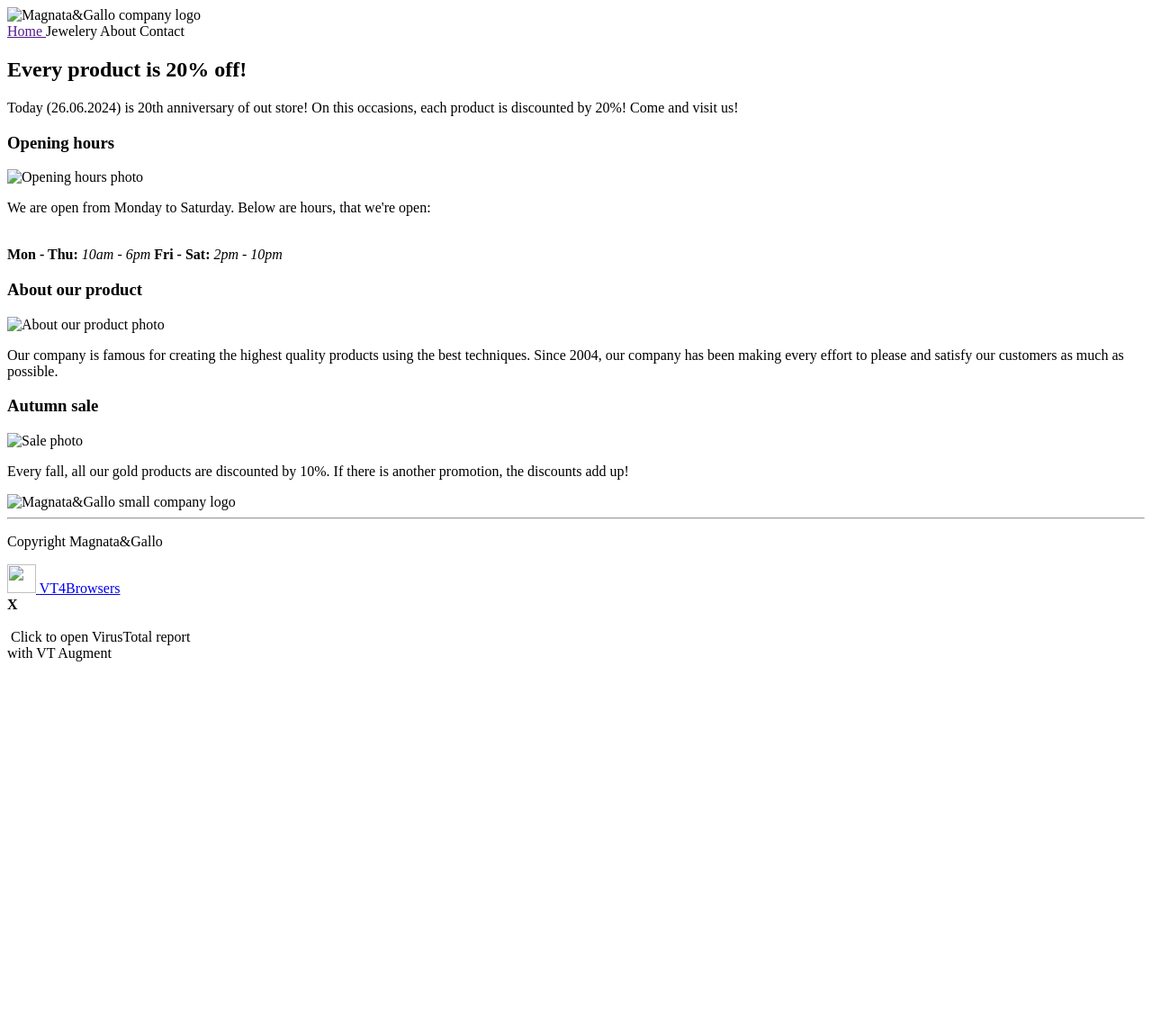
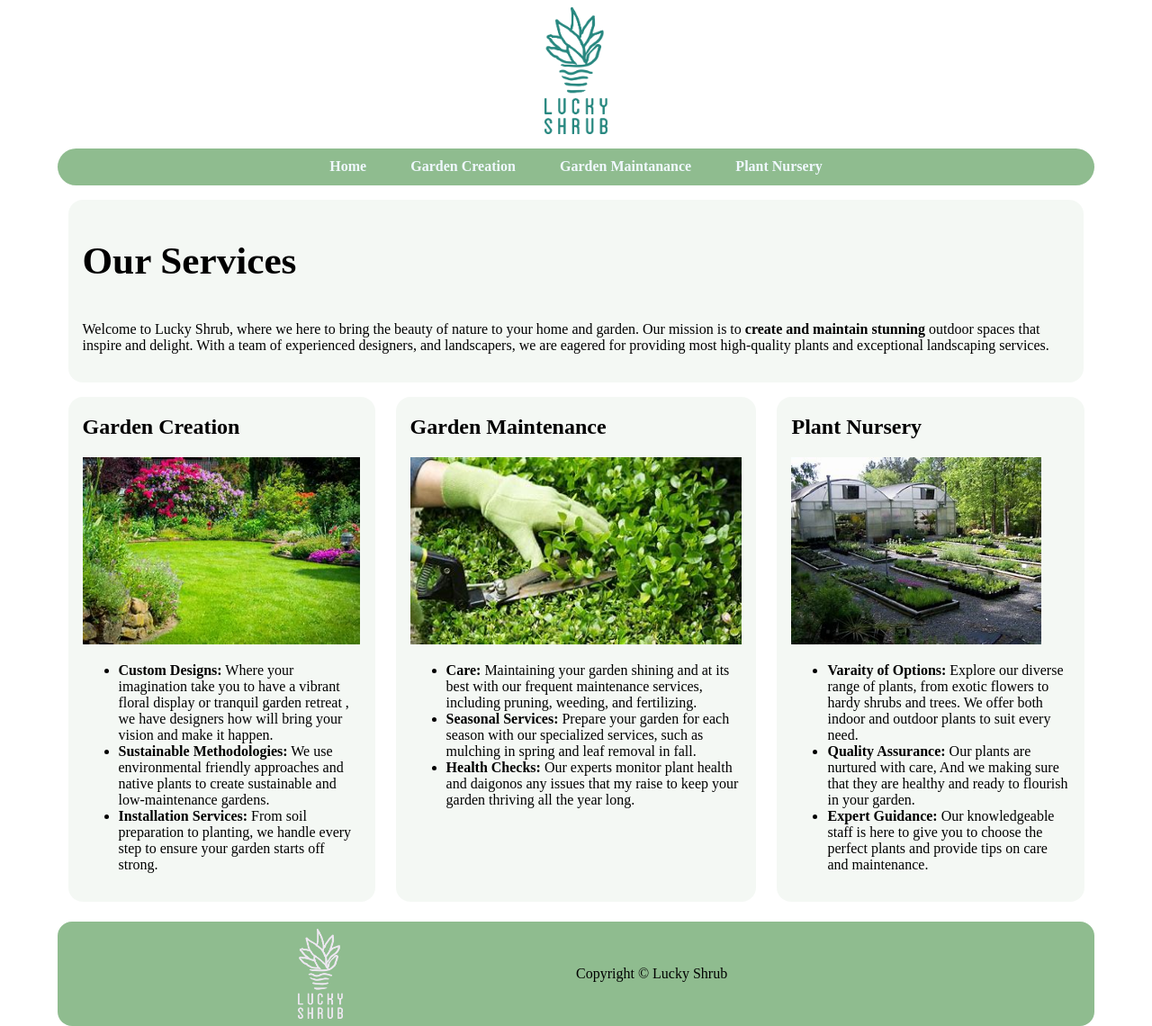
Before and after one commit to islam-alsaeed/Luchy-shrub, a plain HTML site: page index.html in a window 1280 px wide. Shown: the whole page at 90% size. Before the commit the page ends 800 px from the top, so only its background shows below. Drawn offline with Linux system fonts and the light colour scheme.

Commit message:
fix index.html file content

```diff
--- a/index.html
+++ b/index.html
@@ -1,155 +1,118 @@
-<html lang="en"><head>
+<!DOCTYPE html>
+<html lang="en">
+
+<head>
     <meta charset="UTF-8">
     <meta name="viewport" content="width=device-width, initial-scale=1.0">
+    <link rel="stylesheet" href="styles.css">
+    <title>Lucky Shrub</title>
+</head>
 
-    <meta property="og:title" content="Magnata&amp;Gallo website">
-    <meta property="og:type" content="website">
-    <meta property="og:site_name" content="Magnata&amp;Gallo website">
-    <meta property="og:image" content="../assets/companyMainLogo.png">
-    <meta property="og:description" content="This is the website of one of the best jewelry stores that specializes in special occasions like engagements, weddings and anniversaries.">
-
-    <link rel="stylesheet" href="../styles/style.css">
-    <link rel="icon" href="../assets//companySmallLogo.png">
-
-    <title> Magnata&amp;Gallo website </title>
-<style>
-.vt-augment {
-position: relative;
-display: flex;
-justify-content: center;
-align-items: center;
-}
-.vt-augment.drawer {
-display: none;
-width: 700px;
-background: white;
-border: 1px solid #e6e6e6;
-text-align: left;
-z-index: 102;
-position: fixed;
-right: 0;
-top: 0;
-height: 100vh;
-box-shadow: -4px 5px 8px -3px rgba(17, 17, 17, .16);
-animation: slideToRight 0.5s 1 forwards;
-transform: translateX(100vw);
-}
-.vt-augment.drawer[opened] {
-display: flex;
-animation: slideFromRight 0.2s 1 forwards;
-}
-.vt-augment > .spinner {
-position: absolute;
-z-index: 199;
-top: calc(50% - 50px);
-left: calc(50% - 50px);
-border: 8px solid rgba(0, 0, 0, 0.2);
-border-left-color: white;
-border-radius: 50%;
-width: 50px;
-height: 50px;
-animation: spin 1.2s linear infinite;
-}
-@keyframes spin {
-to { transform: rotate(360deg); }
-}
-@keyframes slideFromRight {
-0% {
-  transform: translateX(100vw);
-}
-100% {
-  transform: translateX(0);
-}
-}
-@keyframes slideToRight {
-100% {
-  transform: translateX(100vw);
-  display: none;
-}
-}
-@media screen and (max-width: 700px) {
-.vt-augment.drawer {
-  width: 100%;
-}
-}
-</style></head>
 <body>
-    <header>
-        <img src="../assets/companyMainLogo.png" alt="Magnata&amp;Gallo company logo">
+    <header><img width="70rem" src="./Lucky-Shrub-logos/Asset 2@3x.png">
     </header>
     <nav>
-        <a href=""> Home </a>
-        <a> Jewelery </a>
-        <a> About </a>
-        <a> Contact </a>
+        <ul>
+            <li><a href="#">Home</a></li>
+            <li><a href="#">Garden Creation</a></li>
+            <li><a href="#">Garden Maintanance</a></li>
+            <li><a href="#">Plant Nursery</a></li>
+        </ul>
     </nav>
     <main>
-        <section class="promotion">
-            <h1> Every product is 20% off! </h1>
-            <p> Today (26.06.2024) is 20th anniversary of out store! On this occasions, each product is discounted by 20%! Come and visit us! </p>
+        <section>
+            <article id="banner">
+                <h1>Our Services</h1>
+                <p>
+                    Welcome to Lucky Shrub, where we here to bring the beauty of nature to your home and garden.
+                    Our mission is to <b>create and maintain stunning</b> outdoor spaces that inspire and delight.
+                    With a team of experienced designers, and landscapers, we are eagered for
+                    providing most high-quality plants and exceptional landscaping services.
+                </p>
+            </article>
         </section>
-        <section class="informations">
-            <section class="card">
-                <h3> Opening hours </h3>
-                <img src="../assets//productPhoto3.jpg" alt="Opening hours photo">
+        <section id="second">
+            <article>
+                <h2>Garden Creation</h2>
+                <img src="creation.jpeg">
                 <p>
-                    We are open from Monday to Saturday. Below are hours, that we're open: </p> <br>
-                    <strong> Mon - Thu: </strong> <i> 10am - 6pm </i>
-                    <strong> Fri - Sat: </strong> <i> 2pm - 10pm </i>
+                </p>
+                <ul>
+                    <li>
+                        <b>Custom Designs:</b> Where your imagination take you to have a vibrant floral display or
+                        tranquil garden retreat , we have
+                        designers how will bring your vision and make it happen.
+
+                    </li>
+                    <li>
+                        <b>Sustainable Methodologies:</b> We use environmental friendly approaches and native plants to
+                        create sustainable and
+                        low-maintenance gardens.
+                    </li>
+                    <li>
+                        <b>Installation Services:</b> From soil preparation to planting, we handle every step to ensure
+                        your garden
+                        starts off strong.
+                    </li>
+                </ul>
                 <p></p>
-            </section>
-            <section class="card">
-                <h3> About our product </h3>
-                <img src="../assets//productPhoto2.jpg" alt="About our product photo">
+            </article>
+            <article>
+                <h2>Garden Maintenance</h2>
+                <img src="maintenance.jpeg">
                 <p>
-                    Our company is famous for creating the highest quality products using the best techniques. Since 2004,
-                    our company has been making every effort to please and satisfy our customers as much as possible.
                 </p>
-            </section>
-            <section class="card">
-                <h3> Autumn sale </h3>
-                <img src="../assets//productPhoto1.jpg" alt="Sale photo">
+                <ul>
+                    <li>
+                        <b>Care:</b> Maintaining your garden shining and at its best with our frequent maintenance
+                        services, including
+                        pruning, weeding, and fertilizing.
+                    </li>
+                    <li>
+                        <b>Seasonal Services:</b> Prepare your garden for each season with our specialized services,
+                        such as mulching in spring and leaf removal in fall.
+                    </li>
+                    <li>
+                        <b>Health Checks:</b> Our experts monitor plant health and daigonos any issues that my raise to
+                        keep
+                        your garden thriving all the year long.<p></p>
+                    </li>
+                </ul>
+
+            </article>
+            <article>
+                <h2>Plant Nursery</h2>
+                <img src="nursery.jpeg">
                 <p>
-                    Every fall, all our gold products are discounted by 10%.
-                    If there is another promotion, the discounts add up!
                 </p>
-            </section>
+                <ul>
+                    <li>
+                        <b>Varaity of Options:</b> Explore our diverse range of plants, from exotic flowers to hardy
+                        shrubs and trees.
+                        We offer both indoor and outdoor plants to suit every need.
+                    </li>
+                    <li>
+                        <b>Quality Assurance:</b> Our plants are nurtured with care, And we making sure that they are
+                        healthy and ready to
+                        flourish in your garden.
+
+                    </li>
+                    <li>
+                        <b>Expert Guidance:</b> Our knowledgeable staff is here to give you to choose the perfect plants
+                        and provide
+                        tips on care and maintenance.
+                    </li>
+                </ul>
+                <p></p>
+            </article>
+            <!-- <img width="100rem" src="./Lucky-Shrub-logos/Asset 3@3x.png"> -->
         </section>
     </main>
     <footer>
-        <section class="miniLogo">
-            <img src="../assets//companySmallLogo.png" alt="Magnata&amp;Gallo small company logo">
-        </section>
-        <section class="copyright">
-            <hr>
-            <p> Copyright Magnata&amp;Gallo </p>
-        </section>
+        <div><img width="50rem" src="./Lucky-Shrub-logos/Asset 3@3x.png" alt=""></div>
+        <div>Copyright © Lucky Shrub</div>
     </footer>
 
-<div>
-<div class="vtResetstyles">
-<div id="vtoverlay" class="vtoverlay vthidden w3-animate-right
-w3-container">
-<div class="vtmain vthidden" id="vtmain">
-  <div class="vtcontactus">
-      <a id="linktest" href="https://www.virustotal.com">
-        <img class="vtlogo-popup" style=" width: 32px;
-        height: 32px;" src="chrome-extension://efbjojhplkelaegfbieplglfidafgoka/icons/vt-logo.svg">
-      </a>
-      <a href="https://www.virustotal.com">VT4Browsers
-      </a>
-  </div>
-  <span id="vtclose"><strong>X</strong></span>
-  <div class="vttextpopup vthidden" id="statustext">
-    <div class="vtscanstatus" id="vtscanstatus"></div>
-    <div class="vtprogress vthidden" id="vtprogress"></div>
-    <br id="brfile">
-    <div class="vtscanstatus" id="vtscanfilelink"></div>
-  </div>
-  <div class="vttextpopup vthidden" id="widgettext">
-    <div id="vtwidgetError"></div>
-  </div>
-</div>
-</div>
-</div>
-<div id="vt-augment-container" class="vtzindex vt-augment drawer" style="background: rgb(49, 61, 90);"></div></div><span class="vttooltiptext vthidden">&nbsp;Click to open VirusTotal report&nbsp;<br>with VT Augment</span><style></style></body></html>
+</body>
+
+</html>
```
